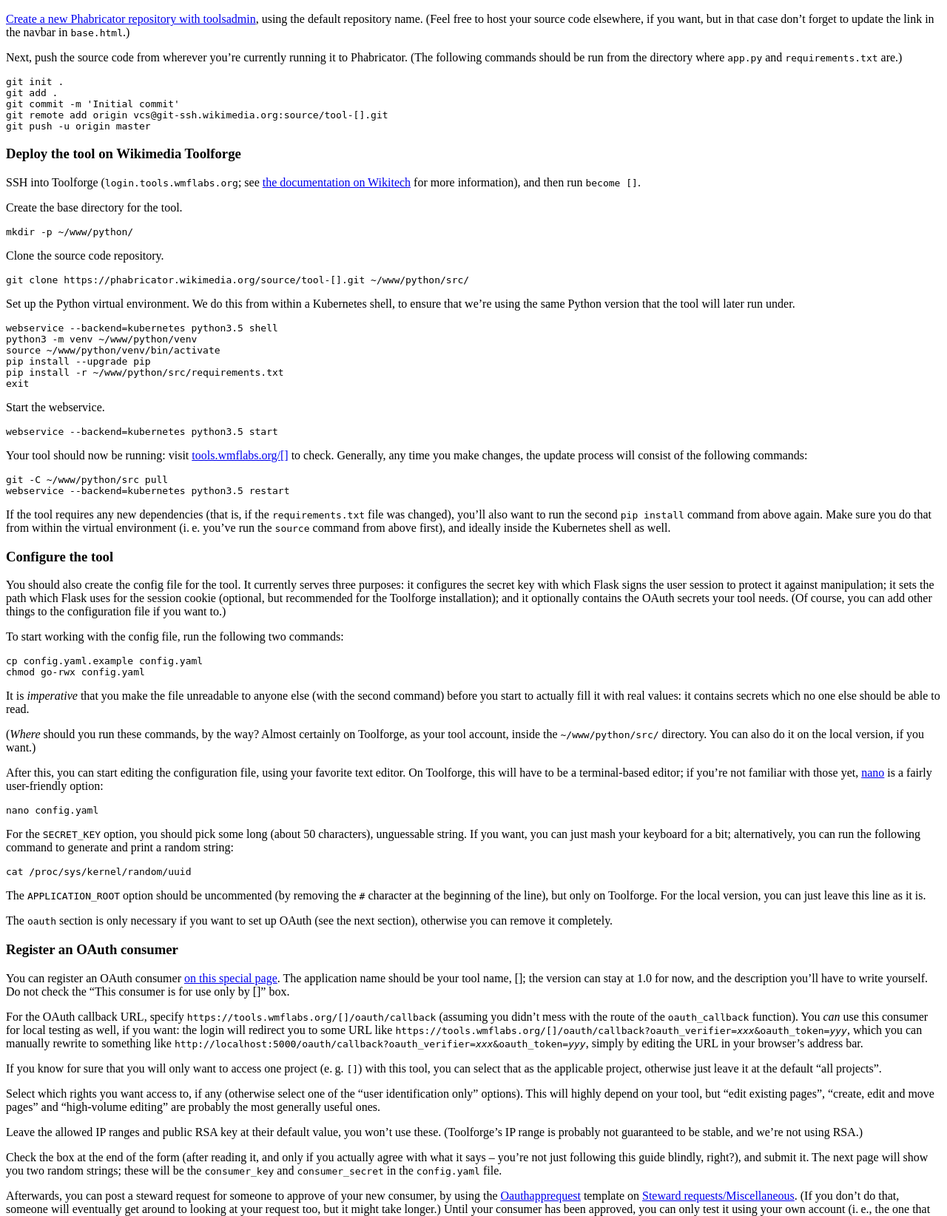
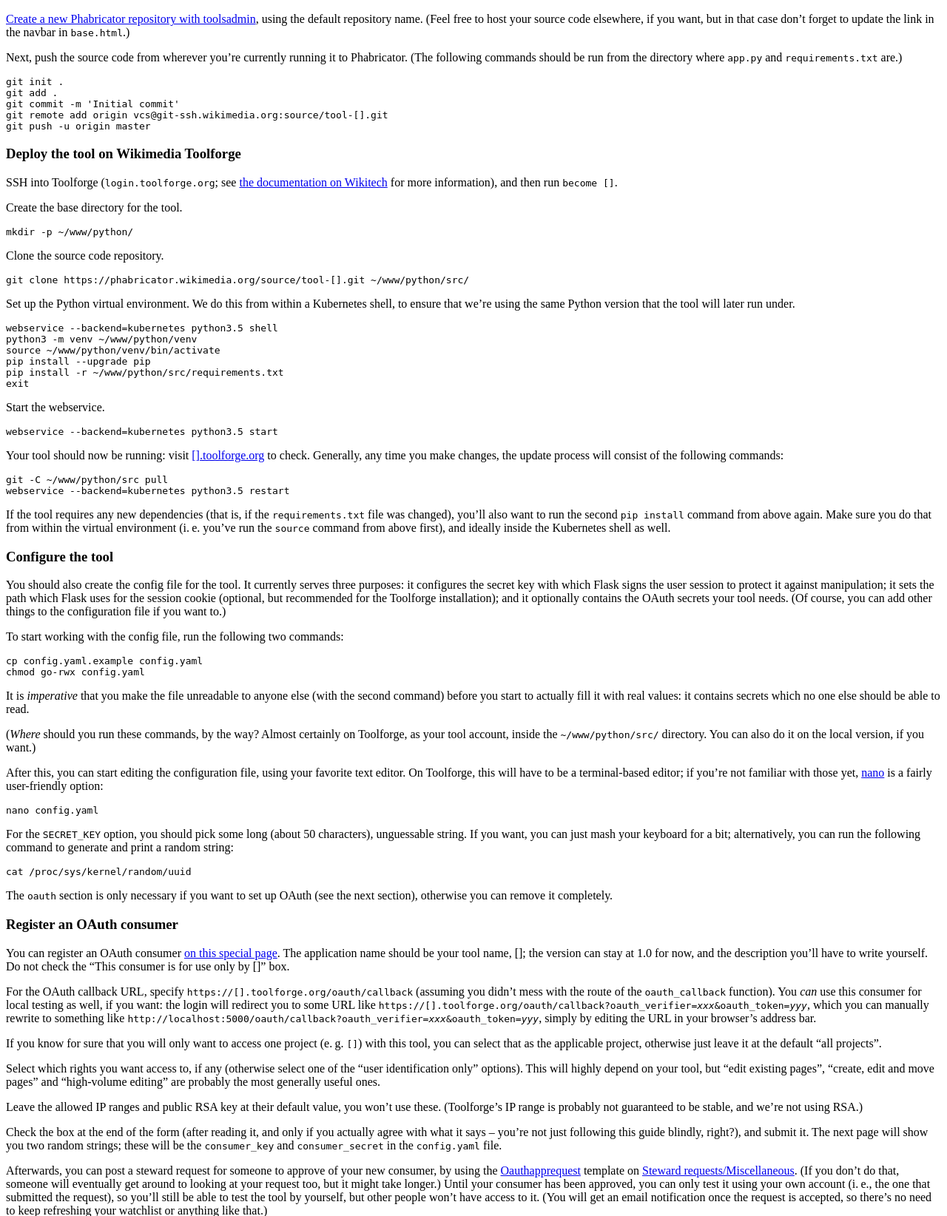
Before and after one commit to lucaswerkmeister/cookiecutter-toolforge, a Python web app: template {{cookiecutter.tool_identifier}}/templates/index.html in a window 1280 px wide. Shown: the part 743-2387 px from the top of the page at 74% size. Run offline with Jinja, Linux system fonts and the light colour scheme; the template is opened without the code that fills it: most values are stand-ins (such as "Sample title", 1, 10 or a date in 2020).

Commit message:
Update for toolforge.org migration
With the toolforge.org migration [1], each tool gets a dedicated domain,
which means we can remove the referrer-based CSRF protection, as well as
the APPLICATION_ROOT config. We keep the anti-iframe protection because,
as Amir pointed out, it still protects tools from clickjacking.

This doesn’t yet update the tool to use Webservice templates [2], though
I hope to do that soon as well, because those are nice.

[1]: https://wikitech.wikimedia.org/wiki/News/Toolforge.org
[2]: https://wikitech.wikimedia.org/wiki/News/Toolforge.org#Webservice_templates

```diff
--- a/{{cookiecutter.tool_identifier}}/templates/index.html
+++ b/{{cookiecutter.tool_identifier}}/templates/index.html
@@ -129,7 +129,7 @@ git push github master</pre></code>
 <h3>Deploy the tool on Wikimedia Toolforge</h3>
 <p>
   SSH into Toolforge
-  (<code>login.tools.wmflabs.org</code>;
+  (<code>login.toolforge.org</code>;
   see <a href="https://wikitech.wikimedia.org/wiki/Help:Access">the documentation on Wikitech</a> for more information),
   and then run <code>become {% endraw %}{{ cookiecutter.tool_identifier }}{% raw %}</code>.
 </p>
@@ -152,7 +152,7 @@ exit</code></pre>
 <code><pre>webservice --backend=kubernetes python3.5 start</pre></code>
 <p>
   Your tool should now be running:
-  visit <a href="https://tools.wmflabs.org/{% endraw %}{{ cookiecutter.tool_identifier }}{% raw %}">tools.wmflabs.org/{% endraw %}{{ cookiecutter.tool_identifier }}{% raw %}</a> to check.
+  visit <a href="https://{% endraw %}{{ cookiecutter.tool_identifier }}{% raw %}.toolforge.org/">{% endraw %}{{ cookiecutter.tool_identifier }}{% raw %}.toolforge.org</a> to check.
   Generally, any time you make changes,
   the update process will consist of the following commands:
 </p>
@@ -204,12 +204,6 @@ chmod go-rwx config.yaml</pre></code>
 </p>
 <code><pre>cat /proc/sys/kernel/random/uuid</pre></code>
 <p>
-  The <code>APPLICATION_ROOT</code> option should be uncommented
-  (by removing the <code>#</code> character at the beginning of the line),
-  but only on Toolforge.
-  For the local version, you can just leave this line as it is.
-</p>
-<p>
   The <code>oauth</code> section is only necessary if you want to set up OAuth (see the next section),
   otherwise you can remove it completely.
 </p>
@@ -223,11 +217,11 @@ chmod go-rwx config.yaml</pre></code>
 </p>
 <p>
   For the OAuth callback URL,
-  specify <code>https://tools.wmflabs.org/{% endraw %}{{ cookiecutter.tool_identifier }}{% raw %}/oauth/callback</code>
+  specify <code>https://{% endraw %}{{ cookiecutter.tool_identifier }}{% raw %}.toolforge.org/oauth/callback</code>
   (assuming you didn’t mess with the route of the <code>oauth_callback</code> function).
   You <em>can</em> use this consumer for local testing as well, if you want:
   the login will redirect you to some URL like
-  <code>https://tools.wmflabs.org/{% endraw %}{{ cookiecutter.tool_identifier }}{% raw %}/oauth/callback?oauth_verifier=<var>xxx</var>&oauth_token=<var>yyy</var></code>,
+  <code>https://{% endraw %}{{ cookiecutter.tool_identifier }}{% raw %}.toolforge.org/oauth/callback?oauth_verifier=<var>xxx</var>&oauth_token=<var>yyy</var></code>,
   which you can manually rewrite to something like
   <code>http://localhost:5000/oauth/callback?oauth_verifier=<var>xxx</var>&oauth_token=<var>yyy</var></code>,
   simply by editing the URL in your browser’s address bar.
```
Also changed, not shown: {{cookiecutter.tool_identifier}}/app.py (+5 -13 lines), {{cookiecutter.tool_identifier}}/README.md, 1 other file.
